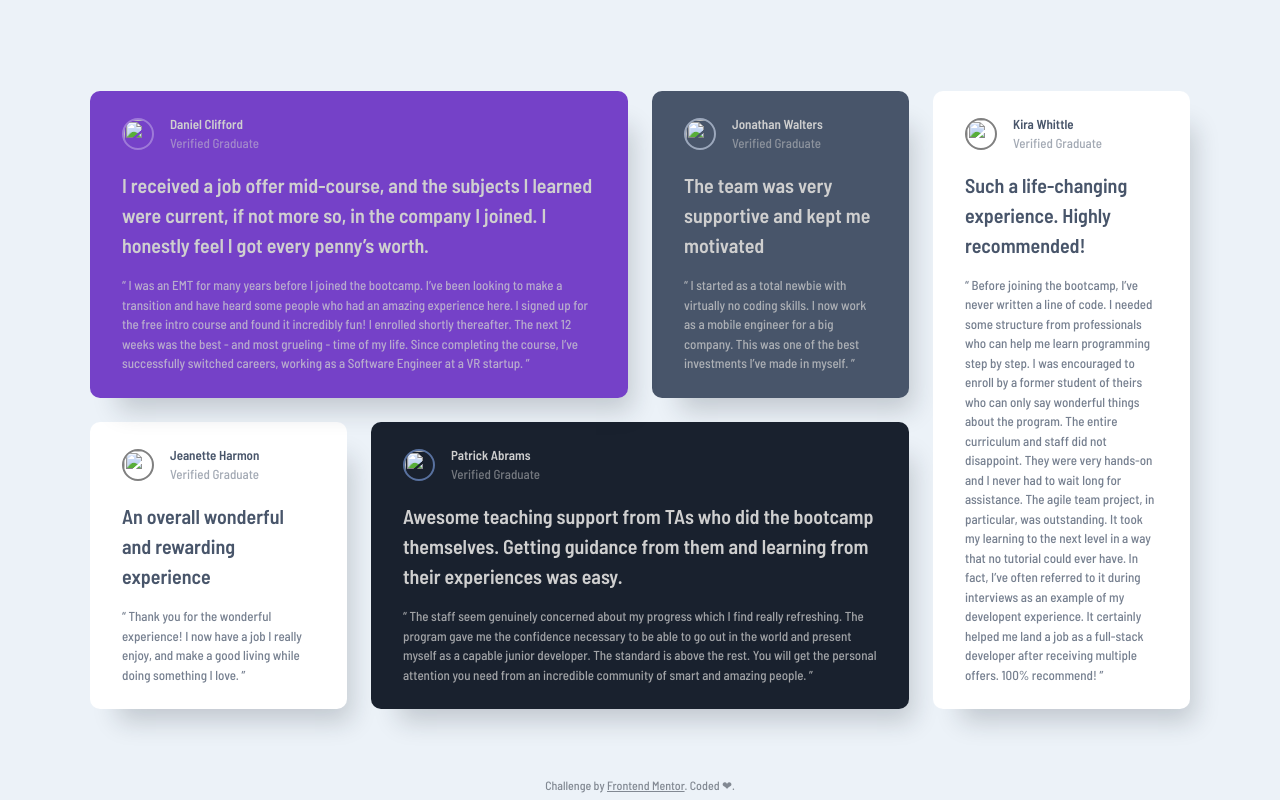
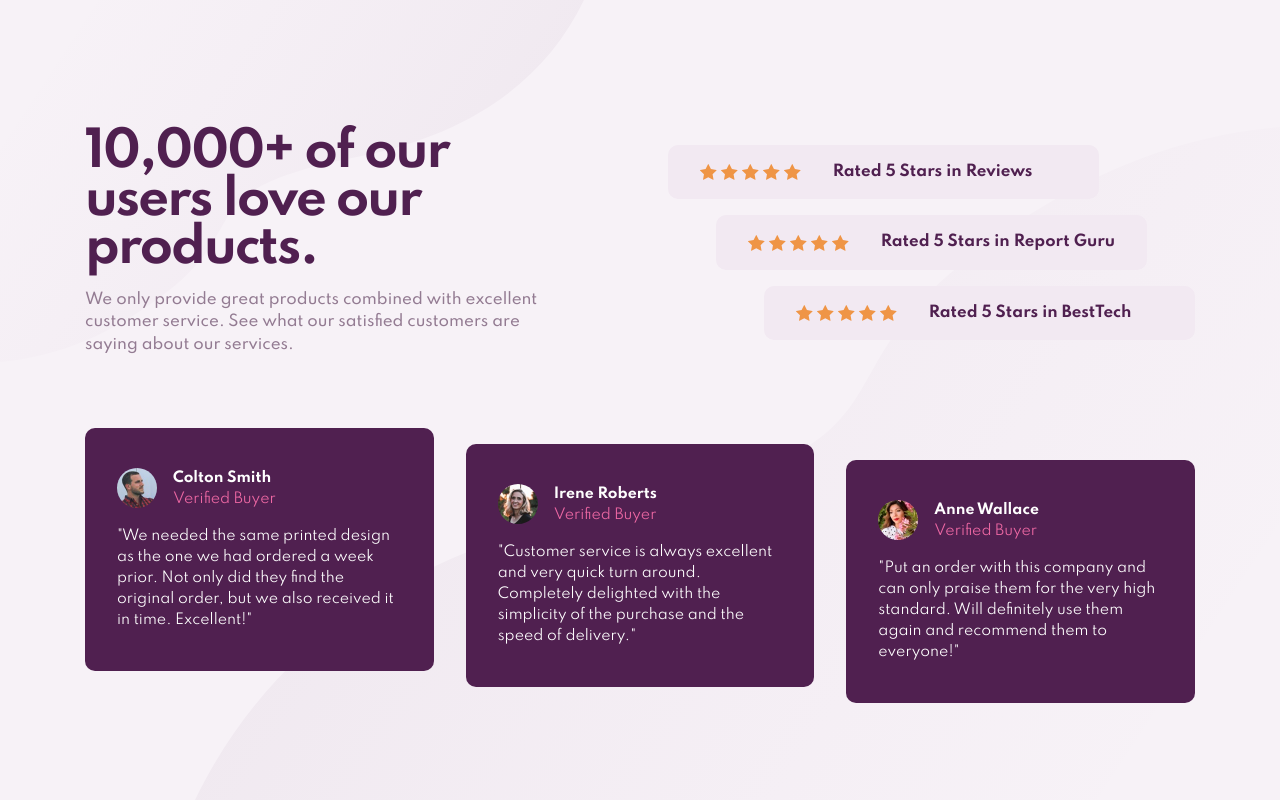
Before and after one commit to xphstos/social-proof-section, a website built with Parcel: page src/index.html in a window 1280 px wide. Built offline with nearby package versions, Linux system fonts and the light colour scheme; files whose address does not match are found by name.

Commit message:
finished

```diff
--- a/src/index.html
+++ b/src/index.html
@@ -12,134 +12,102 @@
 			href="./images/favicon-32x32.png"
 		/>
 
-		<title>Frontend Mentor | Single Price Grid Component</title>
+		<title>Frontend Mentor | Social proof section</title>
 		<link rel="preconnect" href="https://fonts.gstatic.com" />
 		<link
-			href="https://fonts.googleapis.com/css2?family=Barlow+Semi+Condensed:wght@500;600&display=swap"
+			href="https://fonts.googleapis.com/css2?family=Spartan:wght@400;500;700&display=swap"
 			rel="stylesheet"
 		/>
-		<link rel="stylesheet" href="scss/style.scss" />
+		<link rel="stylesheet" href="./scss/style.scss" />
 	</head>
 	<body>
-		<section class="testimonials">
-			<article class="testimonial testimonial--clifford">
-				<div class="testimonial__author author">
-					<img
-						class="author__image"
-						load="lazy"
-						src="./images/image-daniel.jpg"
-						alt=""
-					/>
-					<p class="author__name">Daniel Clifford</p>
-					<p class="author__title">Verified Graduate</p>
+		<section class="social-proof">
+			<header class="social-proof__header">
+				<h1 class="social-proof__title">
+					10,000+ of our users love our products.
+				</h1>
+				<p class="social-proof__description">
+					We only provide great products combined with excellent customer
+					service. See what our satisfied customers are saying about our
+					services.
+				</p>
+			</header>
+			<div class="social-proof__ratings">
+				<div class="rating">
+					<div class="rating__stars">
+						<img src="./images/icon-star.svg" alt="" /><img
+							src="./images/icon-star.svg"
+							alt=""
+						/><img src="./images/icon-star.svg" alt="" /><img
+							src="./images/icon-star.svg"
+							alt=""
+						/><img src="./images/icon-star.svg" alt="" />
+					</div>
+					<div class="rating__review">Rated 5 Stars in Reviews</div>
 				</div>
-				<h2 class="testimonial__short-quote">
-					I received a job offer mid-course, and the subjects I learned were
-					current, if not more so, in the company I joined. I honestly feel I
-					got every penny’s worth.
-				</h2>
-				<p class="testimonial__quote">
-					“ I was an EMT for many years before I joined the bootcamp. I’ve been
-					looking to make a transition and have heard some people who had an
-					amazing experience here. I signed up for the free intro course and
-					found it incredibly fun! I enrolled shortly thereafter. The next 12
-					weeks was the best - and most grueling - time of my life. Since
-					completing the course, I’ve successfully switched careers, working as
-					a Software Engineer at a VR startup. ”
-				</p>
-			</article>
-			<article class="testimonial testimonial--walters">
-				<div class="testimonial__author author">
-					<img
-						class="author__image"
-						load="lazy"
-						src="./images/image-jonathan.jpg"
-						alt=""
-					/>
-					<p class="author__name">Jonathan Walters</p>
-					<p class="author__title">Verified Graduate</p>
+				<div class="rating">
+					<div class="rating__stars">
+						<img src="./images/icon-star.svg" alt="" /><img
+							src="./images/icon-star.svg"
+							alt=""
+						/><img src="./images/icon-star.svg" alt="" /><img
+							src="./images/icon-star.svg"
+							alt=""
+						/><img src="./images/icon-star.svg" alt="" />
+					</div>
+					<div class="rating__review">Rated 5 Stars in Report Guru</div>
 				</div>
-				<h2 class="testimonial__short-quote">
-					The team was very supportive and kept me motivated
-				</h2>
-				<p class="testimonial__quote">
-					“ I started as a total newbie with virtually no coding skills. I now
-					work as a mobile engineer for a big company. This was one of the best
-					investments I’ve made in myself. ”
-				</p>
-			</article>
-			<article class="testimonial testimonial--harmon">
-				<div class="testimonial__author author">
-					<img
-						class="author__image"
-						load="lazy"
-						src="./images/image-jeanette.jpg"
-						alt=""
-					/>
-					<p class="author__name">Jeanette Harmon</p>
-					<p class="author__title">Verified Graduate</p>
+				<div class="rating">
+					<div class="rating__stars">
+						<img src="./images/icon-star.svg" alt="" /><img
+							src="./images/icon-star.svg"
+							alt=""
+						/><img src="./images/icon-star.svg" alt="" /><img
+							src="./images/icon-star.svg"
+							alt=""
+						/><img src="./images/icon-star.svg" alt="" />
+					</div>
+					<div class="rating__review">Rated 5 Stars in BestTech</div>
 				</div>
-				<h2 class="testimonial__short-quote">
-					An overall wonderful and rewarding experience
-				</h2>
-				<p class="testimonial__quote">
-					“ Thank you for the wonderful experience! I now have a job I really
-					enjoy, and make a good living while doing something I love. ”
-				</p>
-			</article>
-			<article class="testimonial testimonial--abrams">
-				<div class="testimonial__author author">
-					<img
-						class="author__image"
-						load="lazy"
-						src="./images/image-patrick.jpg"
-						alt=""
-					/>
-					<p class="author__name">Patrick Abrams</p>
-					<p class="author__title">Verified Graduate</p>
-				</div>
-				<h2 class="testimonial__short-quote">
-					Awesome teaching support from TAs who did the bootcamp themselves.
-					Getting guidance from them and learning from their experiences was
-					easy.
-				</h2>
-				<p class="testimonial__quote">
-					“ The staff seem genuinely concerned about my progress which I find
-					really refreshing. The program gave me the confidence necessary to be
-					able to go out in the world and present myself as a capable junior
-					developer. The standard is above the rest. You will get the personal
-					attention you need from an incredible community of smart and amazing
-					people. ”
-				</p>
-			</article>
-			<article class="testimonial testimonial--whittle">
-				<div class="testimonial__author author">
-					<img
-						class="author__image"
-						load="lazy"
-						src="./images/image-kira.jpg"
-						alt=""
-					/>
-					<p class="author__name">Kira Whittle</p>
-					<p class="author__title">Verified Graduate</p>
-				</div>
-				<h2 class="testimonial__short-quote">
-					Such a life-changing experience. Highly recommended!
-				</h2>
-				<p class="testimonial__quote">
-					“ Before joining the bootcamp, I’ve never written a line of code. I
-					needed some structure from professionals who can help me learn
-					programming step by step. I was encouraged to enroll by a former
-					student of theirs who can only say wonderful things about the program.
-					The entire curriculum and staff did not disappoint. They were very
-					hands-on and I never had to wait long for assistance. The agile team
-					project, in particular, was outstanding. It took my learning to the
-					next level in a way that no tutorial could ever have. In fact, I’ve
-					often referred to it during interviews as an example of my developent
-					experience. It certainly helped me land a job as a full-stack
-					developer after receiving multiple offers. 100% recommend! ”
-				</p>
-			</article>
+			</div>
+			<div class="social-proof__reviews">
+				<blockquote class="review">
+					<div class="review__author author">
+						<img src="./images/image-colton.jpg" alt="" class="author__image" />
+						<h4 class="author__name">Colton Smith</h4>
+						<p class="author__status">Verified Buyer</h4>
+					</div>
+					<p class="review__excerpt">
+						"We needed the same printed design as the one we had ordered a week
+						prior. Not only did they find the original order, but we also
+						received it in time. Excellent!"
+					</p>
+				</blockquote>
+				<blockquote class="review">
+					<div class="review__author author">
+						<img src="./images/image-irene.jpg" alt="" class="author__image" />
+						<h4 class="author__name">Irene Roberts</h4>
+						<p class="author__status">Verified Buyer</h4>
+					</div>
+					<p class="review__excerpt">
+						"Customer service is always excellent and very quick turn around.
+						Completely delighted with the simplicity of the purchase and the
+						speed of delivery."
+					</p>
+				</blockquote>
+				<blockquote class="review">
+					<div class="review__author author">
+						<img src="./images/image-anne.jpg" alt="" class="author__image" />
+						<h4 class="author__name">Anne Wallace</h4>
+						<p class="author__status">Verified Buyer</h4>
+					</div>
+					<p class="review__excerpt">
+						"Put an order with this company and can only praise them for the
+						very high standard. Will definitely use them again and recommend
+						them to everyone!"
+					</p>
+				</blockquote>
+			</div>
 		</section>
 		<footer class="attribution">
 			Challenge by
--- a/src/scss/_defaults.scss
+++ b/src/scss/_defaults.scss
@@ -9,19 +9,19 @@
 }
 
 html {
-	font-size: 13px;
+	font-size: 15px;
 	height: 100%;
 }
 
 body {
-	min-height: 100vh;
+	min-height: 100%;
 	margin: 0;
 	padding: 72px 0;
-	font: 400 1rem / 1.5 "Barlow Semi Condensed", sans-serif;
+	font: 400 1rem / 1.5 "Spartan", sans-serif;
 	display: grid;
 	place-content: center;
-	color: var(--grey-light);
-	background-color: var(--blue-greyish-light);
+	color: var(--magenta-dark);
+	background-color: var(--magental-light);
 }
 
 @for $i from 1 through 6 {
@@ -36,6 +36,7 @@ p {
 
 // Attribution Defaults
 .attribution {
+	display: none;
 	font-size: 12px;
 	text-align: center;
 	position: fixed;
--- a/src/scss/_project-styles.scss
+++ b/src/scss/_project-styles.scss
@@ -1,132 +1,181 @@
-@use "./mixins" as *;
+@use './mixins' as *;
 @use "sass:color" as *;
 
-.testimonials {
-	padding: 0 Max(24px, (50vw - 1100px / 2));
+body {
+	background: no-repeat url("../images/bg-pattern-top-desktop.svg") top left,
+		no-repeat url("../images/bg-pattern-bottom-desktop.svg") bottom right,
+		var(--magenta-light);
+
+	@media screen and (max-width: 1024px) {
+		background: no-repeat url("../images/bg-pattern-top-mobile.svg") top left,
+			no-repeat url("../images/bg-pattern-bottom-mobile.svg") bottom right,
+			var(--magenta-light);
+	}
+}
+
+.social-proof {
+	padding: 0 max(24px, 50vw - 1110px / 2);
 	display: grid;
-	grid-template-columns: repeat(4, 1fr);
-	grid-template-areas: "clifford clifford walters whittle" "harmon abrams abrams whittle";
-	gap: 24px;
-	position: relative;
-	z-index: 1;
+	grid-template-columns: repeat(2, 1fr);
+	gap: 72px;
 
-	@media screen and (max-width: 1100px) {
-		padding: 0 Max(24px, (50vw - 425px / 2));
-		grid-template-columns: 1fr;
-		grid-template-areas: unset;
+	@media screen and (max-width: 1024px) {
+		display: block;
 
 		> * {
-			grid-area: unset !important;
+			+ * {
+				margin-top: 48px;
+			}
+		}
+		padding: 0 max(24px, 50vw - 425px / 2);
+	}
+
+	&__header {
+		@media screen and (max-width: 425px) {
+			text-align: center;
+		}
+	}
+
+	&__title {
+		font-size: clamp(32px, (48 / 1024) * 100vw, 48px);
+		line-height: 1;
+		letter-spacing: -0.04em;
+		max-width: 10ch;
+		margin-bottom: 16px;
+
+		@media screen and (max-width: 1024px) {
+			max-width: unset;
+		}
+	}
+
+	&__description {
+		color: v("magenta-greyish");
+		max-width: 37ch;
+		font-weight: 500;
+
+		@media screen and (max-width: 1024px) {
+			max-width: unset;
+		}
+	}
+
+	&__ratings {
+		align-self: center;
+		justify-self: end;
+	}
+
+	&__reviews {
+		display: grid;
+		grid-template-columns: repeat(3, 1fr);
+		gap: 32px;
+		grid-area: auto / span 2;
+
+		@media screen and (max-width: 1024px) {
+			display: block;
+
+			> * {
+				+ * {
+					margin-top: 16px;
+				}
+			}
 		}
 	}
 }
 
-.testimonial {
-	padding: 24px 32px;
+.rating {
+	padding: 16px 32px;
 	border-radius: 10px;
+	background-color: scale(c("magenta-light"), $lightness: -3%);
 	display: flex;
-	flex-direction: column;
-	box-shadow: 16px 24px 24px -12px scale(c("blue-blackish-dark"), $alpha: -80%);
+	align-items: center;
+	justify-content: flex-start;
+	flex-wrap: wrap;
+	max-width: 445px;
 
-	> * {
-		+ * {
-			margin: 16px 0 0 0;
+	+ .rating {
+		margin-top: 16px;
+	}
+
+	&:nth-of-type(1) {
+		transform: translateX(-96px);
+	}
+
+	&:nth-of-type(2) {
+		transform: translateX(-48px);
+	}
+
+	@media screen and (max-width: 1024px) {
+		display: block;
+		text-align: center;
+		padding: 16px 8px;
+
+		&:nth-of-type(1),
+		&:nth-of-type(2) {
+			transform: translateX(0);
+		}
+
+		> * + * {
+			margin-top: 8px;
 		}
 	}
 
-	&--clifford {
-		--border-color: #{scale(c("violet"), $lightness: 30%)};
-		background-color: v("violet");
-		grid-area: clifford;
-		position: relative;
+	&__stars {
+		display: flex;
+		align-items: center;
+		justify-content: center;
+		margin-right: 32px;
 
-		&:before {
-			content: "";
-			position: absolute;
-			color: v("border-color");
-			z-index: 1;
-			background: no-repeat url("../images/bg-pattern-quotation.svg") 100% /
-				100%;
-			width: 112px;
-			height: 112px;
-			right: 15%;
-			top: 0;
+		img {
+			vertical-align: middle;
+
+			+ img {
+				margin-left: 4px;
 			}
-
-		@media screen and (max-width: 1100px) {
-			&:before {
-				right: 8%;
 		}
 	}
 
-		> * {
-			contain: layout;
-			z-index: 2;
+	&__review {
+		font-weight: 700;
+		white-space: nowrap;
 	}
 }
 
-	&--walters {
-		--border-color: #{scale(c("blue-greyish-dark"), $lightness: 50%)};
-		background-color: v("blue-greyish-dark");
-		color: v("grey-light");
-		grid-area: walters;
-	}
+.review {
+	margin: 0;
+	border-radius: 10px;
+	background-color: v("magenta-dark");
+	color: v("white");
+	padding: 40px 32px;
+	display: grid;
+	gap: 16px;
+	font-size: 14px;
 
-	&--harmon {
-		--border-color: #{scale(c("white"), $lightness: -50%)};
-		background-color: v("white");
-		color: v("blue-greyish-dark");
-		grid-area: harmon;
-	}
-
-	&--abrams {
-		--border-color: #{scale(c("blue-blackish-dark"), $lightness: 40%)};
-		background-color: v("blue-blackish-dark");
-		color: v("grey-light");
-		grid-area: abrams;
-	}
-
-	&--whittle {
-		--border-color: #{scale(c("white"), $lightness: -50%)};
-		background-color: v("white");
-		color: v("blue-greyish-dark");
-		grid-area: whittle;
-	}
-
-	&__short-quote {
-		font-size: 20px;
-		margin-bottom: 16px;
-	}
-
-	&__quote {
-		opacity: 0.75;
-		margin-top: auto;
+	@for $i from 2 through 3 {
+		&:nth-of-type(#{$i}) {
+			transform: translateY(16px * ($i - 1));
 		}
 	}
 
 	.author {
 		display: grid;
-	align-items: center;
-	grid-template-columns: 32px 1fr;
-	grid-template-areas: "i name" "i title";
+		grid-template-columns: max-content 1fr;
+		grid-template-areas: "i n" "i s";
 		gap: 0 16px;
 
 		&__image {
+			width: 40px;
+			height: 40px;
+			border-radius: 20px;
+			vertical-align: middle;
 			grid-area: i;
-		width: 32px;
-		height: 32px;
-		border-radius: 16rem;
-		border: 2px solid v("border-color");
-		vertical-align: middle;
 		}
 
 		&__name {
-		grid-area: name;
-		font-weight: bold;
+			grid-area: n;
 		}
 
-	&__title {
-		grid-area: title;
-		opacity: 0.5;
+		&__status {
+			color: v("pink");
+			grid-area: s;
 		}
 	}
+}
--- a/src/scss/_variables.scss
+++ b/src/scss/_variables.scss
@@ -1,11 +1,10 @@
 @use "sass:color" as *;
 
 $colors: (
-	"violet": hsl(263, 55%, 52%),
-	"blue-greyish-dark": hsl(217, 19%, 35%),
-	"blue-greyish-light": hsl(210, 46%, 95%),
-	"blue-blackish-dark": hsl(219, 29%, 14%),
-	"grey-light": hsl(0, 0%, 81%),
+	"magenta-light": hsl(300, 24%, 96%),
+	"magenta-greyish": hsl(303, 10%, 53%),
+	"magenta-dark": hsl(300, 43%, 22%),
+	"pink": hsl(333, 80%, 67%),
 	"white": hsl(0, 0%, 100%),
 	"black": hsl(0, 0%, 0%)
 );
```
Also changed, not shown: index.html (deleted, +0 -61 lines), README-template.md (deleted), README.md. Lines whose indentation alone changed are shown as unchanged.
